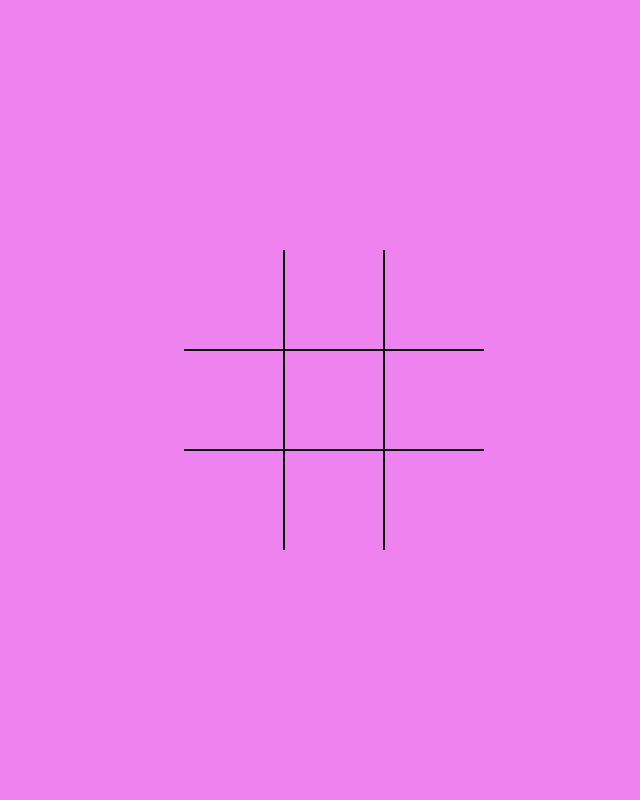
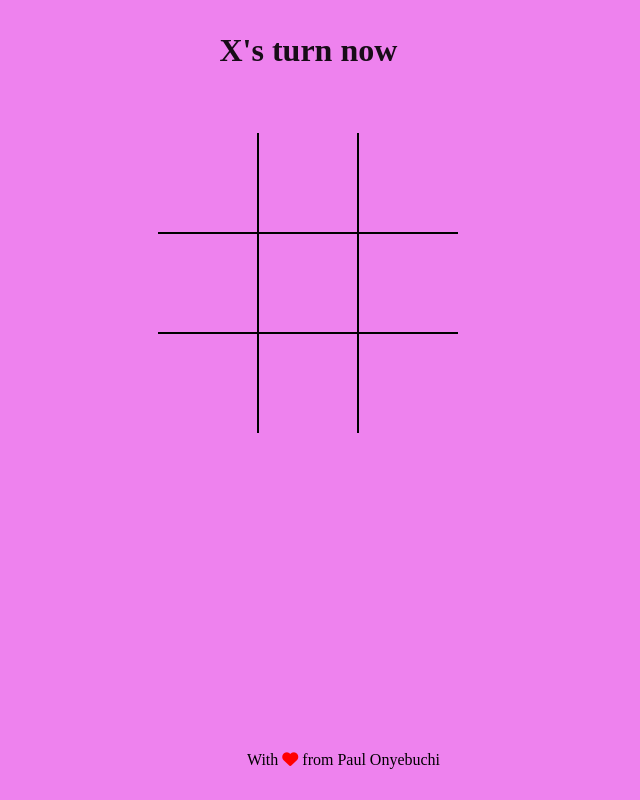
Before and after one commit to ecoderP/Tic-Tac-Toe-Game, a plain HTML site: page index.html in a window 1280 px wide. Shown: the whole page, without its empty margins (306-946 px from the left). Drawn offline with Linux system fonts and the light colour scheme.

Commit message:
Updated Game Draw Audio
I added new audio sound for draws.

Also added new elements to indicate turns and show game over when the game is over.

```diff
--- a/app.js
+++ b/app.js
@@ -1,5 +1,7 @@
 let X_CLASS = 'x';
 let CIRCLE_CLASS = 'circle';
+const displayTurns = document.getElementById('game-turns');
+const drawGameAudio = new Audio("audio/draw-audio.wav");
 const endGameAudio = new Audio("audio/game-start.wav");
 const circleAudio = new Audio("audio/circle-audio.wav");
 const xAudio = new Audio("audio/x-audio.wav");
@@ -30,6 +32,7 @@ function startGame() {
         cell.classList.remove(CIRCLE_CLASS);
         cell.removeEventListener('click', cellClick);
         cell.addEventListener('click', cellClick, {once: true});
+        displayTurns.innerText = `X's turn now`;
 
     });
 
@@ -46,25 +49,21 @@ function cellClick(e) {
         endGame(false);
     } else if (isDraw()) {
         endGame(true);
-        endGameAudio.play();
+        drawGameAudio.play();
     } else {
         swapTurns();
         setBoardHover();
     }
-    //  Check for wins
-    // Check for draws
-    // Switch Turns
-    //swapTurns();
-    // Set Hover States
-    //setBoardHover();
 }
 
 function placeMark(cell, currentClass) {
     cell.classList.add(currentClass);
     if(circleTurn) {
-        circleAudio.play()
+        circleAudio.play();
+        displayTurns.innerText = `X's turn now`;
     } else {
         xAudio.play();
+        displayTurns.innerText = `O's turn now`
     }
 };
 
@@ -93,6 +92,7 @@ function checkWins(currentClass) {
 }
 
 function endGame(draw) {
+    displayTurns.innerText = 'Game Over!';
     if(draw) {
         winningMessageText.innerText = 'Draw!';
     } else {
--- a/index.html
+++ b/index.html
@@ -5,9 +5,12 @@
     <meta http-equiv="X-UA-Compatible" content="IE=edge">
     <meta name="viewport" content="width=device-width, initial-scale=1.0">
     <title>Tic Tac Toe Game</title>
+    <script src="https://kit.fontawesome.com/1a778654e6.js" crossorigin="anonymous"></script>
     <link rel="stylesheet" href="style.css">
 </head>
 <body>
+    <h1 id="game-turns"></h1>
+
     <div class="board" id="board">
         <div class="cell" data-cell></div>
         <div class="cell" data-cell></div>
@@ -20,11 +23,14 @@
         <div class="cell" data-cell></div>
     </div>
 
+
     <div class="winningMessage" id="winning-Message">
         <div id="winningMessageText"></div>
         <button id = "restartButton">Restart</button>
     </div>
 
+    <p>With <span><i class="fas fa-heart"></i></span> from Paul Onyebuchi</p>
+
     <script src="app.js"></script>
 </body>
 </html>
--- a/style.css
+++ b/style.css
@@ -19,11 +19,20 @@ body {
     margin: 0;
     padding: 0;
     background-color: var(--color-violet);
+    width: 96vw;
+    height: 96vh;
+    position: relative;
 }
 
+h1 {
+    margin: 2rem auto 0 auto;
+    text-align: center;
+    opacity: 0.9;
+}
+
+
 .board {
-    width: 100vw;
-    height: 100vh;
+    margin-top: 4rem;
     display: grid;
     justify-content: center;
     align-content: center;
@@ -163,3 +172,16 @@ body {
     color: #fff;
     border: 1px solid #fff;
 }
+
+p {
+    position: absolute;
+    bottom: 2%;
+    left: 45%;
+    font-size: 1rem;
+    /*margin: 5rem auto 0 auto;*/
+}
+
+p i  {
+    font-size: 1rem;
+    color: red;
+}
```
Also changed, not shown: 1 other file.
